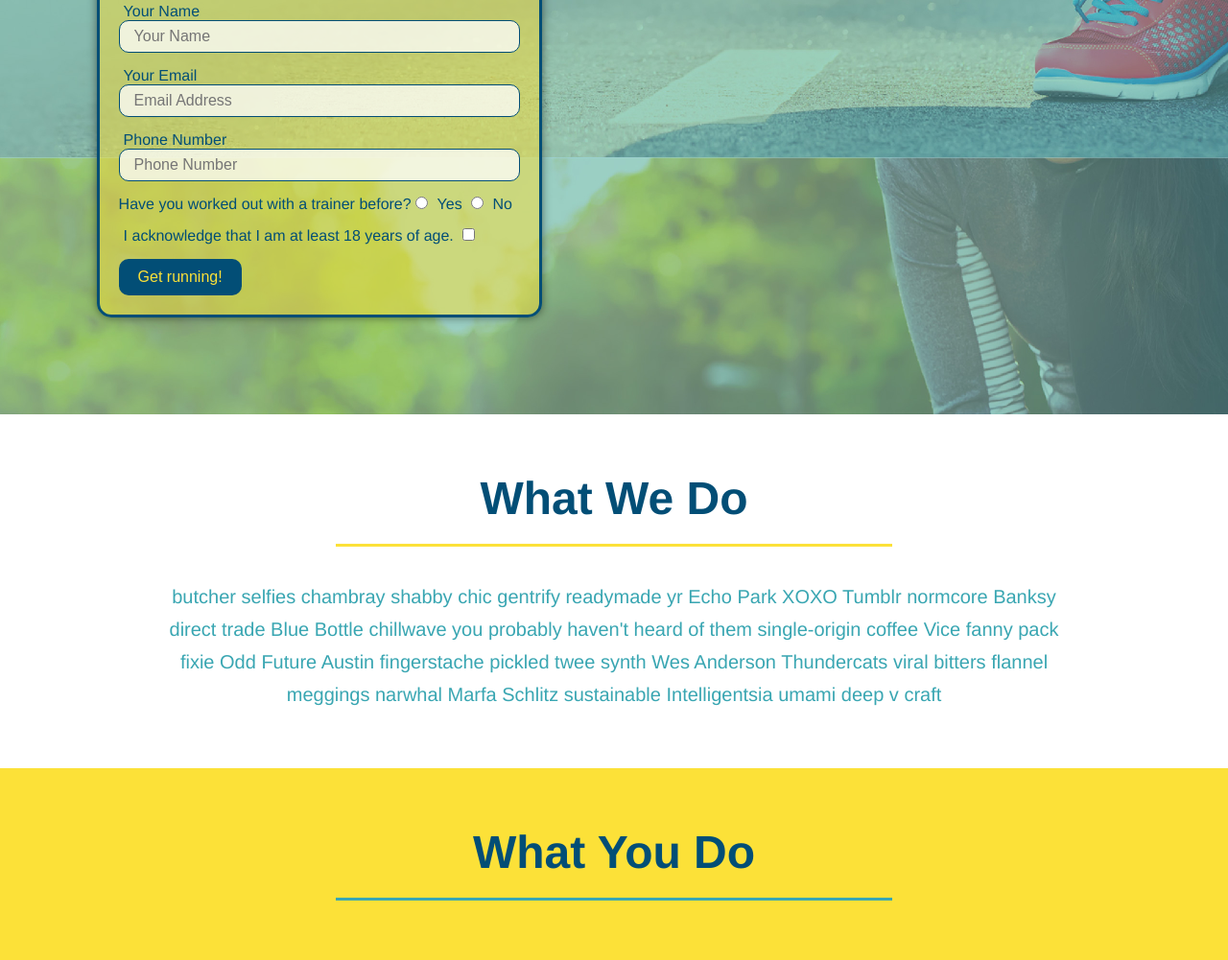
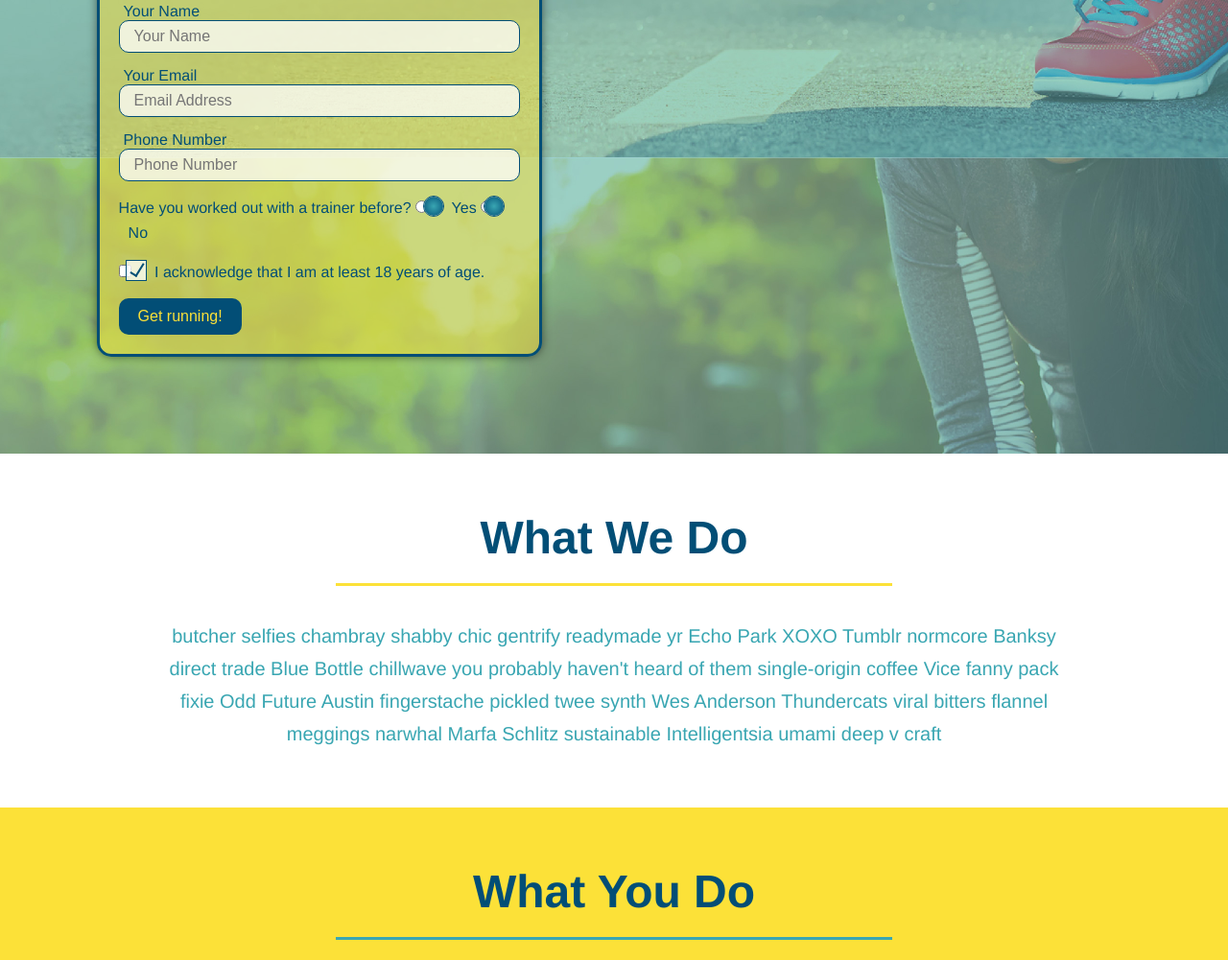
Before and after one commit to Kareem1990/Runner-mobile-version, a plain HTML site: page index.html in a window 1280 px wide. Shown: the part 718-1719 px from the top of the page at 96% size. Drawn offline with Linux system fonts and the light colour scheme; files whose address does not match are found by name.

Commit message:
final css touches

```diff
--- a/assets/css/style.css
+++ b/assets/css/style.css
@@ -1,3 +1,9 @@
+:root {
+  --primary-color: #fce138;
+  --secondary-color: #024e76;
+  --tertiary-color: #39a6b2;
+}
+
 * {
   box-sizing: border-box;
   margin: 0;
@@ -427,6 +433,57 @@ section {
   display: flex;
 }
 
+.checkbox-wrapper label, .radio-wrapper label {
+  position: relative;
+  left: 10px;
+  margin: 10px;
+  line-height: 1.6;
+}
+
+.checkbox-wrapper label::before, .radio-wrapper label::before {
+  content: "";
+  height: 20px;
+  width: 20px;
+  background: rgba(255, 255, 255, 0.75);
+  border: 1px solid #024e76;
+  position: absolute;
+  top: -4px;
+  left: -30px;
+}
+
+.radio-wrapper label::before {
+  border-radius: 50%;
+}
+
+.radio-wrapper label::after {
+  content: "";
+  width: 20px;
+  height: 20px;
+  border-radius: 50%;
+  background: #024e76;
+  position: absolute;
+  left: -29px;
+  top: -3px;
+  background-image: radial-gradient(circle, #39a6b2, #024e76);
+}
+
+.checkbox-wrapper label::after {
+  content: "";
+  height: 6px;
+  width: 14px;
+  border-left: 2px solid #024e76;
+  border-bottom: 2px solid #024e76;
+  position: absolute;
+  left: -26px;
+  top: 1px;
+  transform: rotate(-58deg);
+
+}
+
+.checkbox-wrapper input:checked + label, .radio-wrapper input:checked + label {
+  font-weight: bold;
+}
+
 /* MEDIA QUERY FOR SMALLER DESKTOP SCREENS AND SMALLER */
 @media screen and (max-width: 980px) {
   header {
--- a/index.html
+++ b/index.html
@@ -56,16 +56,20 @@
           <input type="tel" placeholder="Phone Number" name="phone" id="phone" class="form-input" />
           <p>
             Have you worked out with a trainer before?
-            <input type="radio" name="trainer-confirm" id="trainer-yes" />
-            <label for="trainer-yes">Yes</label>
-            <input type="radio" name="trainer-confirm" id="trainer-no"/>
-            <label for="trainer-no">No</label>
+            <span class="radio-wrapper">
+              <input type="radio" name="trainer-confirm" id="trainer-yes" />
+              <label for="trainer-yes">Yes</label>
+            </span>
+            <span class="radio-wrapper">
+              <input type="radio" name="trainer-confirm" id="trainer-no" />
+              <label for="trainer-no">No</label>
+            </span>
           </p>
           <p>
-            <label for="checkbox">
-              I acknowledge that I am at least 18 years of age.
-            </label>
-            <input type="checkbox" name="checkpoint1" id="checkbox" />
+            <span class="checkbox-wrapper">
+              <input type="checkbox" name="age-confirm" id="checkbox" />
+              <label for="checkbox">I acknowledge that I am at least 18 years of age.</label>
+            </span>
           </p>
           <button type="submit">
             Get running!
```
